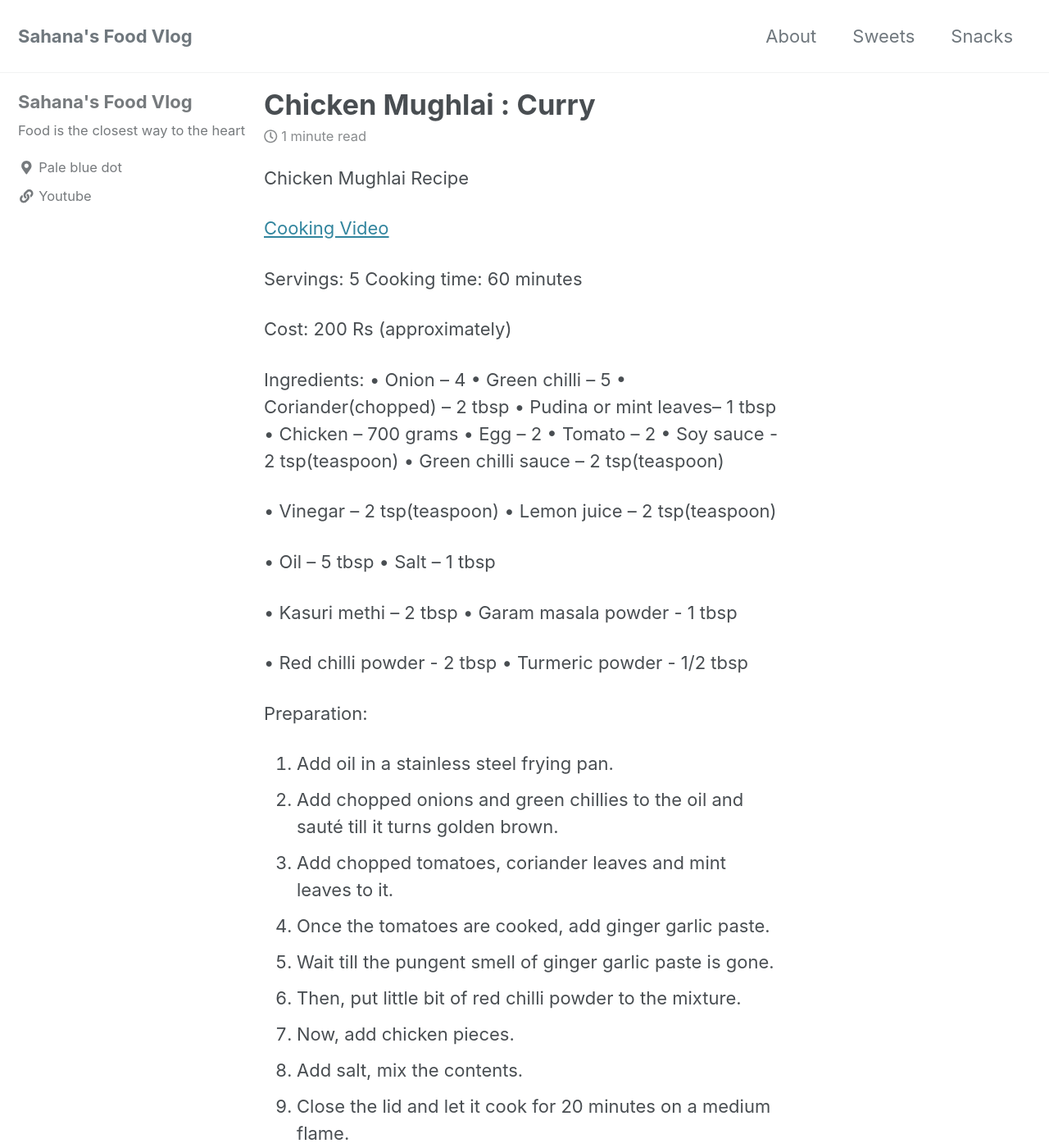
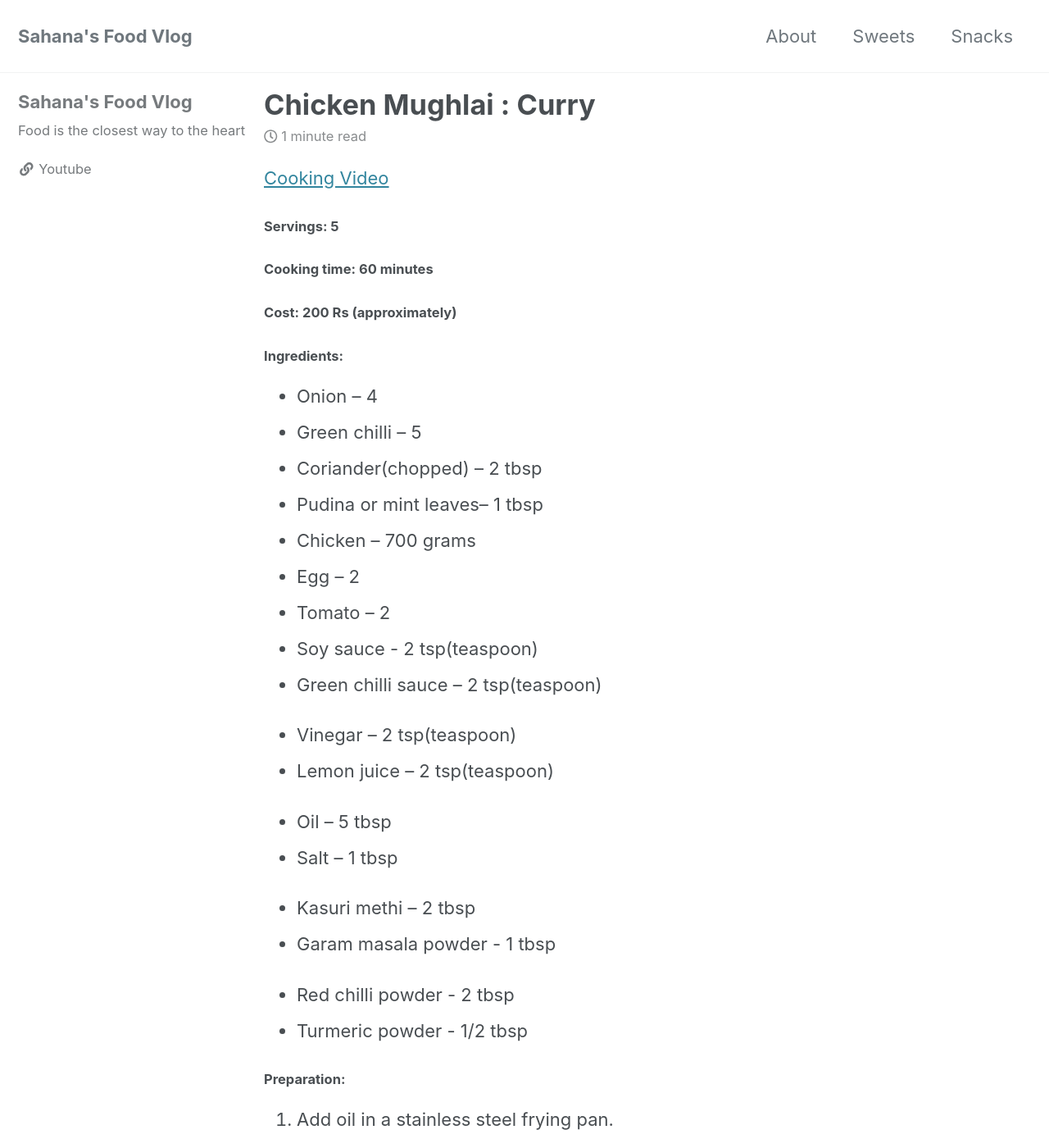
Before and after one commit to slabstech/ammanaaduge, a Jekyll site: the page built from _posts/curry/2021-06-09-chicken-mughlai.md, in a window 1280 px wide and 1400 px high. Shown: the whole window at 82% size. Built offline with Jekyll 4.4.1, drawn with Linux system fonts in a browser that asks for light colours; cached includes are drawn as plain includes; some of the changed text lies outside the part shown.

Commit message:
create first recipe

```diff
--- a/_config.yml
+++ b/_config.yml
@@ -108,7 +108,7 @@ author:
   name             : "Sahana's Food Vlog"
   avatar           : #/assets/art/logo.png
   bio              : "Food is the closest way to the heart"
-  location         : "Pale blue dot"
+  #location         : "Pale blue dot"
   email            :
   links:
     - label: "Email"
--- a/_posts/curry/2021-06-09-chicken-mughlai.md
+++ b/_posts/curry/2021-06-09-chicken-mughlai.md
@@ -5,47 +5,48 @@ categories:
 tags:
   - curry
 ---
-Chicken Mughlai Recipe
+
 
 [Cooking Video](https://www.youtube.com/watch?v=xAAfu90pzWA)
 
-Servings: 5
-Cooking time: 60 minutes
+#### Servings: 5
 
-Cost: 200 Rs (approximately)
+#### Cooking time: 60 minutes
 
-
-Ingredients:
-• Onion – 4
-• Green chilli – 5
-• Coriander(chopped) – 2 tbsp
-• Pudina or mint leaves– 1 tbsp
-• Chicken – 700 grams
-• Egg – 2
-• Tomato – 2
-• Soy sauce - 2 tsp(teaspoon)
-• Green chilli sauce – 2 tsp(teaspoon)
-
-• Vinegar – 2 tsp(teaspoon)
-• Lemon juice – 2 tsp(teaspoon)
-
-• Oil – 5 tbsp
-• Salt – 1 tbsp
-
-• Kasuri methi – 2 tbsp
-• Garam masala powder - 1 tbsp
-
-• Red chilli powder - 2 tbsp
-• Turmeric powder - 1/2 tbsp
+#### Cost: 200 Rs (approximately)
 
 
 
+#### Ingredients:
+
+- Onion – 4
+- Green chilli – 5
+- Coriander(chopped) – 2 tbsp
+- Pudina or mint leaves– 1 tbsp
+- Chicken – 700 grams
+- Egg – 2
+- Tomato – 2
+- Soy sauce - 2 tsp(teaspoon)
+- Green chilli sauce – 2 tsp(teaspoon)
+
+- Vinegar – 2 tsp(teaspoon)
+- Lemon juice – 2 tsp(teaspoon)
+
+- Oil – 5 tbsp
+- Salt – 1 tbsp
+
+- Kasuri methi – 2 tbsp
+- Garam masala powder - 1 tbsp
+
+- Red chilli powder - 2 tbsp
+- Turmeric powder - 1/2 tbsp
 
 
-Preparation:
+#### Preparation:
 
 
 1. Add oil in a stainless steel frying pan.
+
 2. Add chopped onions and green chillies to the oil and sauté till it       turns golden brown.
 3. Add chopped tomatoes, coriander leaves and mint leaves to it.
 4. Once the tomatoes are cooked, add ginger garlic paste.
```
Also changed, not shown: other parts of _posts/curry/2021-06-09-chicken-mughlai.md (+5 -0 lines), _posts/site/2018-12-17-privacy.md (+1 -1 lines), README.md.
